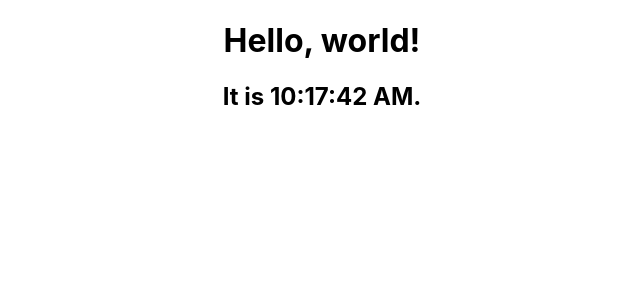
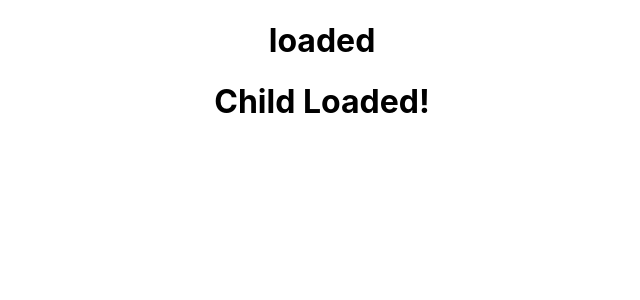
Before and after one commit to bhagyashriyogeshpatil/gitpod-react, a React (Create React App) app in the folder my-app/: page / in a window 1280 px wide. Shown: the top 300 px of the page, without its empty margins (318-958 px from the left). Built offline with nearby package versions, Linux system fonts and the light colour scheme.

Commit message:
Add LifeCyclesCDM and LifeCyclesCDMChild components with data fetching in componentDidMount

```diff
--- a/my-app/src/App.js
+++ b/my-app/src/App.js
@@ -14,6 +14,7 @@
 import MethodsAsPropsParent from "./components/MethodsAsPropsParent";
 import RenderingLists from "./components/RenderingLists";
 import Clock from "./components/Clock";
+import LifeCyclesCDM from "./components/LifeCyclesCDM";
 
 function App() {
   return (
@@ -31,7 +32,8 @@
       {/* <NestingComponents /> */}
       {/* <MethodsAsPropsParent /> */}
       {/* <RenderingLists /> */}
-      <Clock />
+      {/* <Clock /> */}
+      <LifeCyclesCDM />
     </div>
   );
 }
--- /dev/null
+++ b/my-app/src/components/LifeCyclesCDM.js
@@ -0,0 +1,37 @@
+import React, { Component } from 'react'
+import LifeCyclesCDMChild from './LifeCyclesCDMChild'
+
+export class LifeCyclesCDM extends Component {
+    constructor(props) {
+        console.log('constructor called')
+        super(props)
+
+        this.state = {
+             data: 'loading'
+        }
+    }
+    getData() {
+        console.log('getData() called')
+        setTimeout(() => {
+            console.log('Data fetched!')
+            this.setState({
+                data: 'loaded'
+            })
+        }, 3000)
+    }
+    componentDidMount() {
+        console.log('Component mounted')
+        this.getData()
+    }
+    render() {
+        console.log('Render method called')
+        return (
+            <div>
+                <h1>{this.state.data}</h1>
+                <LifeCyclesCDMChild />
+            </div>
+        )
+    }
+}
+
+export default LifeCyclesCDM
--- /dev/null
+++ b/my-app/src/components/LifeCyclesCDMChild.js
@@ -0,0 +1,41 @@
+
+import React, { Component } from 'react'
+
+export class LifeCyclesCDMChild extends Component {
+
+  constructor(props) {
+    console.log('Child Constructor Called')
+    super(props)
+
+    this.state = {
+      data: 'Child Loading...',
+    }
+  }
+
+  getData() {
+    console.log('Child getData() called')
+    setTimeout(() => {
+      console.log('Child Data fetched!')
+      this.setState({
+        data: 'Child Loaded!'
+      })
+    }, 3000)
+  }
+
+  componentDidMount() {
+    console.log('Child Component mounted')
+    this.getData();
+  }
+
+
+  render() {
+    console.log('Child Render method called')
+    return (
+      <div>
+        <h1>{this.state.data}</h1>
+      </div>
+    )
+  }
+}
+
+export default LifeCyclesCDMChild
```
